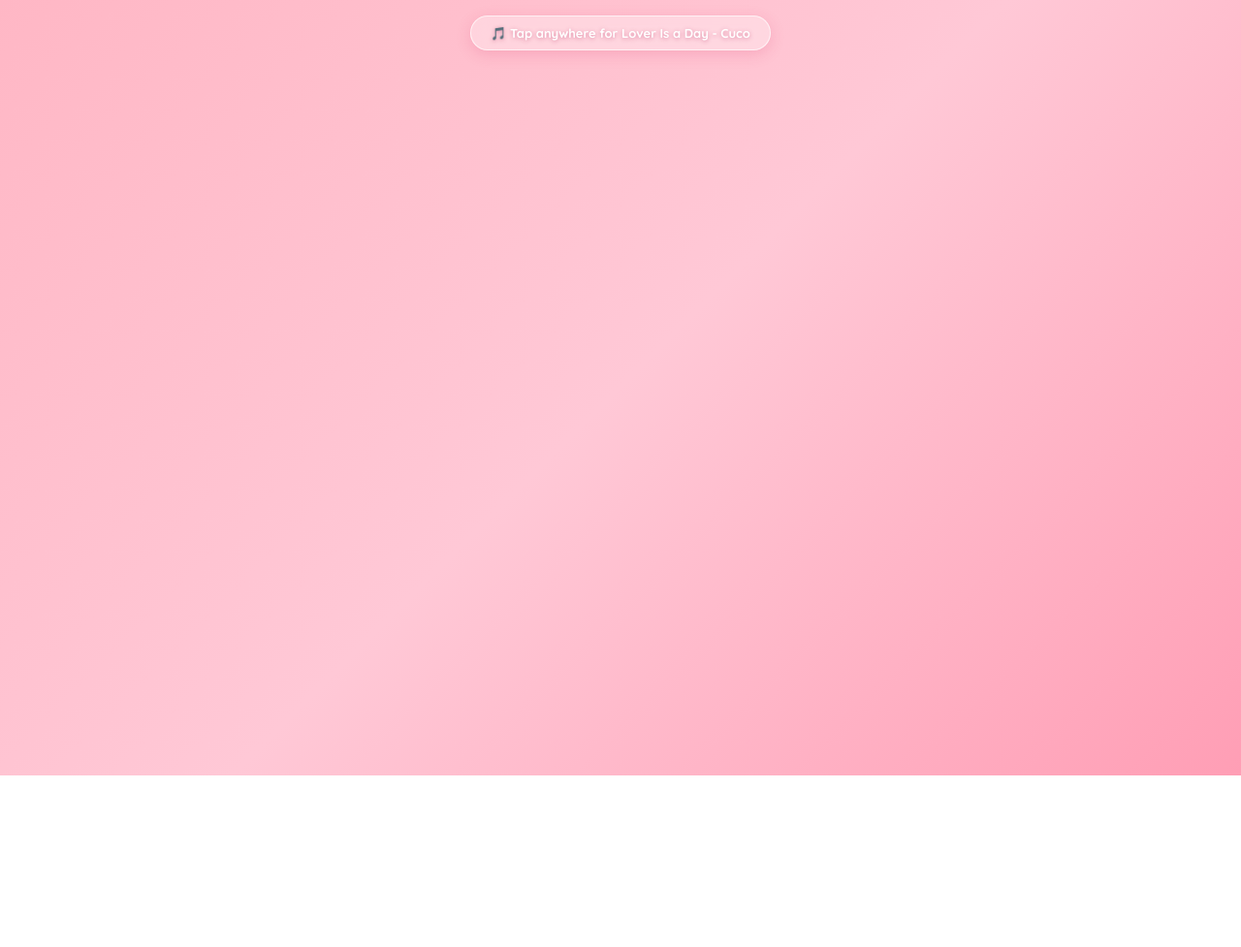
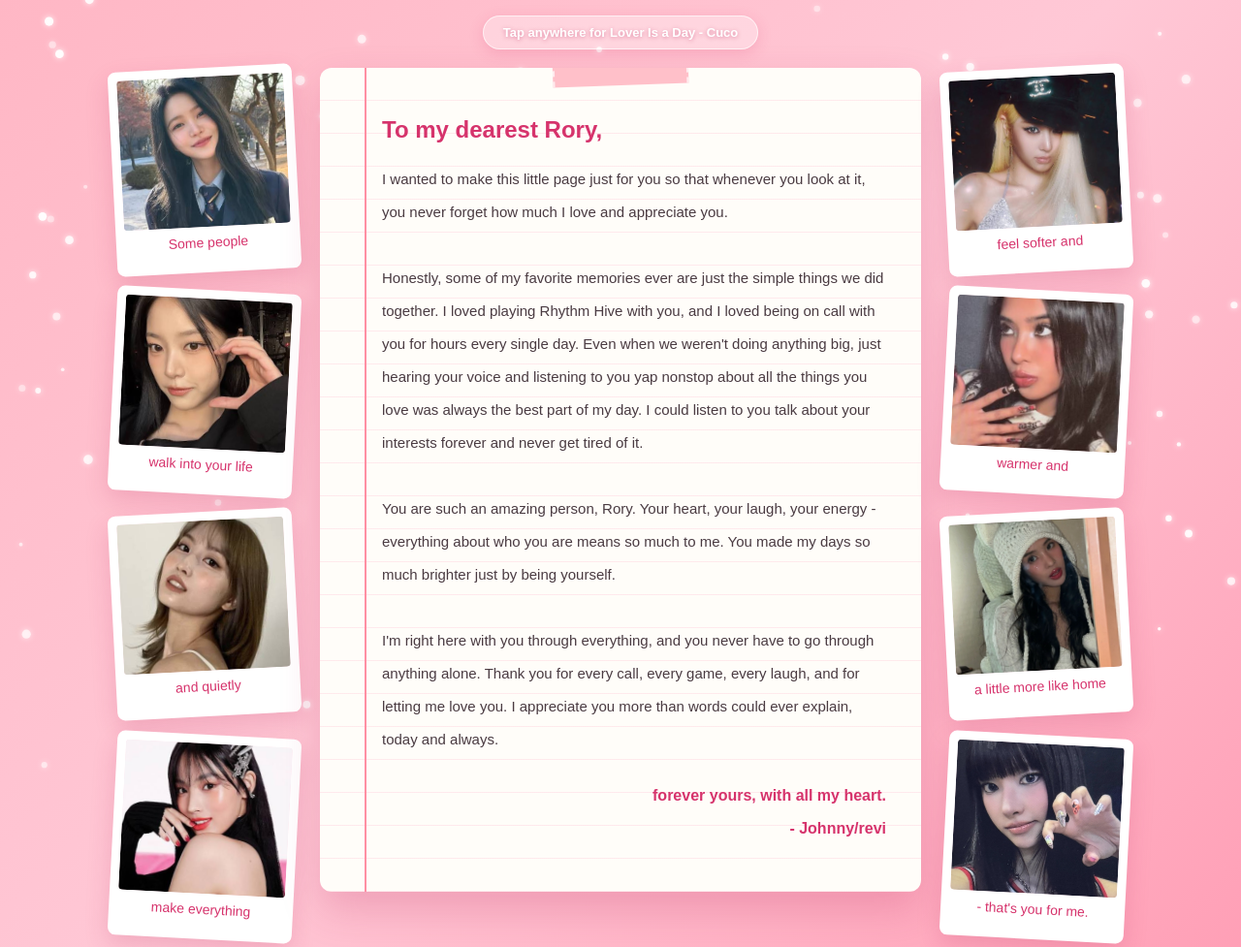
Before and after one commit to revii-3/my-love-for-rory, a plain HTML site: page index.html in a window 1280 px wide. Shown: the top 977 px of the page at 97% size. Before the commit the page ends 800 px from the top, so only its background shows below. Drawn offline with Linux system fonts and the light colour scheme.

Commit message:
Refactor HTML structure and styles
Updated styles and content in index.html, including font changes and layout adjustments.

```diff
--- a/index.html
+++ b/index.html
@@ -3,27 +3,88 @@
 <head>
   <meta charset="UTF-8">
   <meta name="viewport" content="width=device-width, initial-scale=1.0">
-  <title>For My Dearest Rory 💕🌸</title>
-  <link href="https://fonts.googleapis.com/css2?family=Patrick+Hand&family=Quicksand:wght@400;500;700&display=swap" rel="stylesheet">
+  <title>For My Dearest Rory</title>
   <style>
     * { box-sizing: border-box; margin: 0; padding: 0; }
-    body { background: linear-gradient(135deg, #ffb7c5 0%, #ffc8d6 50%, #ff9eb5 100%); min-height: 100vh; font-family: 'Quicksand', sans-serif; overflow-x: hidden; position: relative; padding: 70px 16px 50px; display: flex; flex-direction: column; align-items: center; }
+    body {
+      background: linear-gradient(135deg, #ffb7c5 0%, #ffc8d6 50%, #ff9eb5 100%);
+      min-height: 100vh;
+      font-family: Arial, Helvetica, sans-serif;
+      overflow-x: hidden;
+      position: relative;
+      padding: 70px 16px 50px;
+      display: flex;
+      flex-direction: column;
+      align-items: center;
+    }
     #snowCanvas { position: fixed; top: 0; left: 0; width: 100%; height: 100%; pointer-events: none; z-index: 1; }
-    #musicBadge { position: fixed; top: 16px; background: rgba(255, 255, 255, 0.32); backdrop-filter: blur(10px); -webkit-backdrop-filter: blur(10px); border: 1px solid rgba(255, 255, 255, 0.65); color: #ffffff; padding: 9px 20px; border-radius: 50px; font-size: 13px; font-weight: 700; cursor: pointer; z-index: 10; box-shadow: 0 4px 15px rgba(214, 51, 108, 0.18); text-shadow: 0 1px 4px rgba(180, 40, 90, 0.45); }
-    .scrapbook-layout { display: flex; justify-content: center; align-items: flex-start; gap: 24px; max-width: 1220px; width: 100%; position: relative; z-index: 2; }
+    #musicBadge {
+      position: fixed; top: 16px;
+      background: rgba(255, 255, 255, 0.32);
+      border: 1px solid rgba(255, 255, 255, 0.65);
+      color: #ffffff; padding: 9px 20px; border-radius: 50px;
+      font-size: 13px; font-weight: 700; cursor: pointer; z-index: 10;
+      box-shadow: 0 4px 15px rgba(214, 51, 108, 0.18);
+      text-shadow: 0 1px 4px rgba(180, 40, 90, 0.45);
+    }
+    .scrapbook-layout {
+      display: flex; justify-content: center; align-items: flex-start;
+      gap: 24px; max-width: 1220px; width: 100%;
+      position: relative; z-index: 2;
+    }
     .photo-column { display: flex; flex-direction: column; gap: 18px; width: 190px; flex-shrink: 0; }
-    .polaroid { background: #ffffff; padding: 9px 9px 22px 9px; border-radius: 8px; box-shadow: 0 10px 25px rgba(180, 40, 90, 0.18); text-align: center; transition: transform 0.25s ease; }
+    .polaroid {
+      background: #ffffff; padding: 9px 9px 22px 9px; border-radius: 8px;
+      box-shadow: 0 10px 25px rgba(180, 40, 90, 0.18);
+      text-align: center; transition: transform 0.25s ease;
+    }
     .polaroid:nth-child(odd) { transform: rotate(-3deg); }
     .polaroid:nth-child(even) { transform: rotate(3deg); }
     .polaroid:hover { transform: scale(1.05) rotate(0deg); }
-    .polaroid img { width: 100%; height: 155px; object-fit: cover; border-radius: 4px; background-color: #ffe3ec; display: block; }
-    .polaroid span { display: block; margin-top: 7px; font-family: 'Patrick Hand', cursive; font-size: 15px; color: #d6336c; line-height: 1.25; }
-    .notebook-paper { flex: 1; max-width: 620px; background-color: #fffdf9; border-radius: 12px; box-shadow: 0 18px 40px rgba(180, 40, 90, 0.22); position: relative; padding: 44px 36px 48px 64px; background-image: repeating-linear-gradient(to bottom, transparent 0px, transparent 33px, #ffd6e0 34px); line-height: 34px; overflow: hidden; }
-    .notebook-paper::before { content: ''; position: absolute; top: 0; bottom: 0; left: 46px; width: 2px; background-color: #ff8fa3; }
-    .washi-tape { position: absolute; top: -10px; left: 50%; transform: translateX(-50%) rotate(-2deg); width: 140px; height: 28px; background: rgba(255, 143, 163, 0.55); border-left: 2px dashed rgba(255, 255, 255, 0.7); border-right: 2px dashed rgba(255, 255, 255, 0.7); z-index: 3; }
-    .letter-header { font-family: 'Quicksand', sans-serif; font-size: 26px; font-weight: 700; color: #d6336c; margin-bottom: 14px; line-height: 40px; }
-    .letter-body { font-family: 'Quicksand', sans-serif; font-size: 16px; font-weight: 500; color: #4a3b42; line-height: 34px; white-space: pre-line; }
-    .letter-signoff { font-family: 'Quicksand', sans-serif; font-size: 17px; font-weight: 700; color: #d6336c; margin-top: 24px; line-height: 34px; text-align: right; white-space: pre-line; }
+    .polaroid img {
+      width: 100%; height: 155px; object-fit: cover; border-radius: 4px;
+      background-color: #ffe3ec; display: block;
+    }
+    .polaroid span {
+      display: block; margin-top: 7px;
+      font-family: Arial, Helvetica, sans-serif;
+      font-size: 14px; color: #d6336c; line-height: 1.3;
+    }
+    .notebook-paper {
+      flex: 1; max-width: 620px; background-color: #fffdf9;
+      border-radius: 12px; box-shadow: 0 18px 40px rgba(180, 40, 90, 0.22);
+      position: relative; padding: 44px 36px 48px 64px;
+      background-image: repeating-linear-gradient(to bottom, transparent 0px, transparent 33px, #ffd6e0 34px);
+      line-height: 34px; overflow: hidden;
+    }
+    .notebook-paper::before {
+      content: ''; position: absolute; top: 0; bottom: 0; left: 46px;
+      width: 2px; background-color: #ff8fa3;
+    }
+    .washi-tape {
+      position: absolute; top: -10px; left: 50%;
+      transform: translateX(-50%) rotate(-2deg);
+      width: 140px; height: 28px; background: rgba(255, 143, 163, 0.55);
+      border-left: 2px dashed rgba(255, 255, 255, 0.7);
+      border-right: 2px dashed rgba(255, 255, 255, 0.7);
+      z-index: 3;
+    }
+    .letter-header {
+      font-family: Arial, Helvetica, sans-serif;
+      font-size: 24px; font-weight: 700; color: #d6336c;
+      margin-bottom: 14px; line-height: 40px;
+    }
+    .letter-body {
+      font-family: Arial, Helvetica, sans-serif;
+      font-size: 15px; color: #4a3b42; line-height: 34px;
+      white-space: pre-line;
+    }
+    .letter-signoff {
+      font-family: Arial, Helvetica, sans-serif;
+      font-size: 16px; font-weight: 700; color: #d6336c;
+      margin-top: 24px; line-height: 34px; text-align: right;
+      white-space: pre-line;
+    }
     @media (max-width: 900px) {
       .scrapbook-layout { flex-direction: column; align-items: center; }
       .photo-column { display: grid; grid-template-columns: repeat(2, 1fr); width: 100%; max-width: 420px; gap: 14px; }
@@ -31,12 +92,91 @@
       .polaroid img { height: 145px; }
       .notebook-paper { width: 100%; padding: 36px 20px 40px 46px; }
       .notebook-paper::before { left: 32px; }
-      .letter-body { font-size: 15px; }
     }
   </style>
 </head>
 <body onclick="startMusic()">
-  <div id="musicBadge">🎵 Tap anywhere for Lover Is a Day - Cuco</div>
+  <div id="musicBadge">Tap anywhere for Lover Is a Day - Cuco</div>
   <div id="ytPlayer" style="position: fixed; width: 0; height: 0; opacity: 0; pointer-events: none;"></div>
   <canvas id="snowCanvas"></canvas>
-  <div
+
+  <div class="scrapbook-layout">
+    <div class="photo-column">
+      <div class="polaroid"><img src="illit1.jpg" alt="Photo 1" onerror="this.src='https://placehold.co/300x400/ffe3ec/d6336c?text=%E2%99%A1'"><span>Some people</span></div>
+      <div class="polaroid"><img src="illit2.jpg" alt="Photo 2" onerror="this.src='https://placehold.co/300x400/ffe3ec/d6336c?text=%E2%99%A1'"><span>walk into your life</span></div>
+      <div class="polaroid"><img src="illit3.jpg" alt="Photo 3" onerror="this.src='https://placehold.co/300x400/ffe3ec/d6336c?text=%E2%99%A1'"><span>and quietly</span></div>
+      <div class="polaroid"><img src="illit4.jpg" alt="Photo 4" onerror="this.src='https://placehold.co/300x400/ffe3ec/d6336c?text=%E2%99%A1'"><span>make everything</span></div>
+    </div>
+
+    <div class="notebook-paper">
+      <div class="washi-tape"></div>
+      <div class="letter-header">To my dearest Rory,</div>
+      <div class="letter-body">I wanted to make this little page just for you so that whenever you look at it, you never forget how much I love and appreciate you.
+
+Honestly, some of my favorite memories ever are just the simple things we did together. I loved playing Rhythm Hive with you, and I loved being on call with you for hours every single day. Even when we weren't doing anything big, just hearing your voice and listening to you yap nonstop about all the things you love was always the best part of my day. I could listen to you talk about your interests forever and never get tired of it.
+
+You are such an amazing person, Rory. Your heart, your laugh, your energy - everything about who you are means so much to me. You made my days so much brighter just by being yourself.
+
+I'm right here with you through everything, and you never have to go through anything alone. Thank you for every call, every game, every laugh, and for letting me love you. I appreciate you more than words could ever explain, today and always.</div>
+      <div class="letter-signoff">forever yours, with all my heart.
+- Johnny/revi</div>
+    </div>
+
+    <div class="photo-column">
+      <div class="polaroid"><img src="sophia1.jpg" alt="Photo 5" onerror="this.src='https://placehold.co/300x400/ffe3ec/d6336c?text=%E2%99%A1'"><span>feel softer and</span></div>
+      <div class="polaroid"><img src="sophia2.jpg" alt="Photo 6" onerror="this.src='https://placehold.co/300x400/ffe3ec/d6336c?text=%E2%99%A1'"><span>warmer and</span></div>
+      <div class="polaroid"><img src="sophia3.jpg" alt="Photo 7" onerror="this.src='https://placehold.co/300x400/ffe3ec/d6336c?text=%E2%99%A1'"><span>a little more like home</span></div>
+      <div class="polaroid"><img src="sophia4.jpg" alt="Photo 8" onerror="this.src='https://placehold.co/300x400/ffe3ec/d6336c?text=%E2%99%A1'"><span>- that's you for me.</span></div>
+    </div>
+  </div>
+
+  <script src="https://www.youtube.com/iframe_api"></script>
+  <script>
+    var player, musicStarted = false;
+    function onYouTubeIframeAPIReady() {
+      player = new YT.Player('ytPlayer', {
+        height: '0', width: '0', videoId: '9wiEM0s4a3c',
+        playerVars: { autoplay: 0, loop: 1, playlist: '9wiEM0s4a3c' }
+      });
+    }
+    function startMusic() {
+      if (!musicStarted && player && typeof player.playVideo === 'function') {
+        player.playVideo();
+        musicStarted = true;
+        document.getElementById('musicBadge').innerText = 'Now Playing: Lover Is a Day - Cuco';
+      }
+    }
+    var canvas = document.getElementById('snowCanvas'), ctx = canvas.getContext('2d');
+    var width = canvas.width = window.innerWidth, height = canvas.height = window.innerHeight;
+    window.addEventListener('resize', function () {
+      width = canvas.width = window.innerWidth;
+      height = canvas.height = window.innerHeight;
+    });
+    var snowflakes = [];
+    for (var i = 0; i < 95; i++) {
+      snowflakes.push({
+        x: Math.random() * width, y: Math.random() * height,
+        r: Math.random() * 3.5 + 1.5, speedY: Math.random() * 1.4 + 0.6,
+        speedX: (Math.random() - 0.5) * 0.8, opacity: Math.random() * 0.6 + 0.4
+      });
+    }
+    function drawSnow() {
+      ctx.clearRect(0, 0, width, height);
+      for (var i = 0; i < snowflakes.length; i++) {
+        var f = snowflakes[i];
+        ctx.beginPath();
+        ctx.arc(f.x, f.y, f.r, 0, Math.PI * 2);
+        ctx.fillStyle = 'rgba(255, 255, 255, ' + f.opacity + ')';
+        ctx.shadowBlur = 6; ctx.shadowColor = '#ffffff';
+        ctx.fill();
+        f.y += f.speedY; f.x += f.speedX;
+        if (f.y > height) { f.y = -5; f.x = Math.random() * width; }
+        if (f.x > width) f.x = 0;
+        if (f.x < 0) f.x = width;
+      }
+      requestAnimationFrame(drawSnow);
+    }
+    drawSnow();
+  </script>
+</body>
+</html>
```
